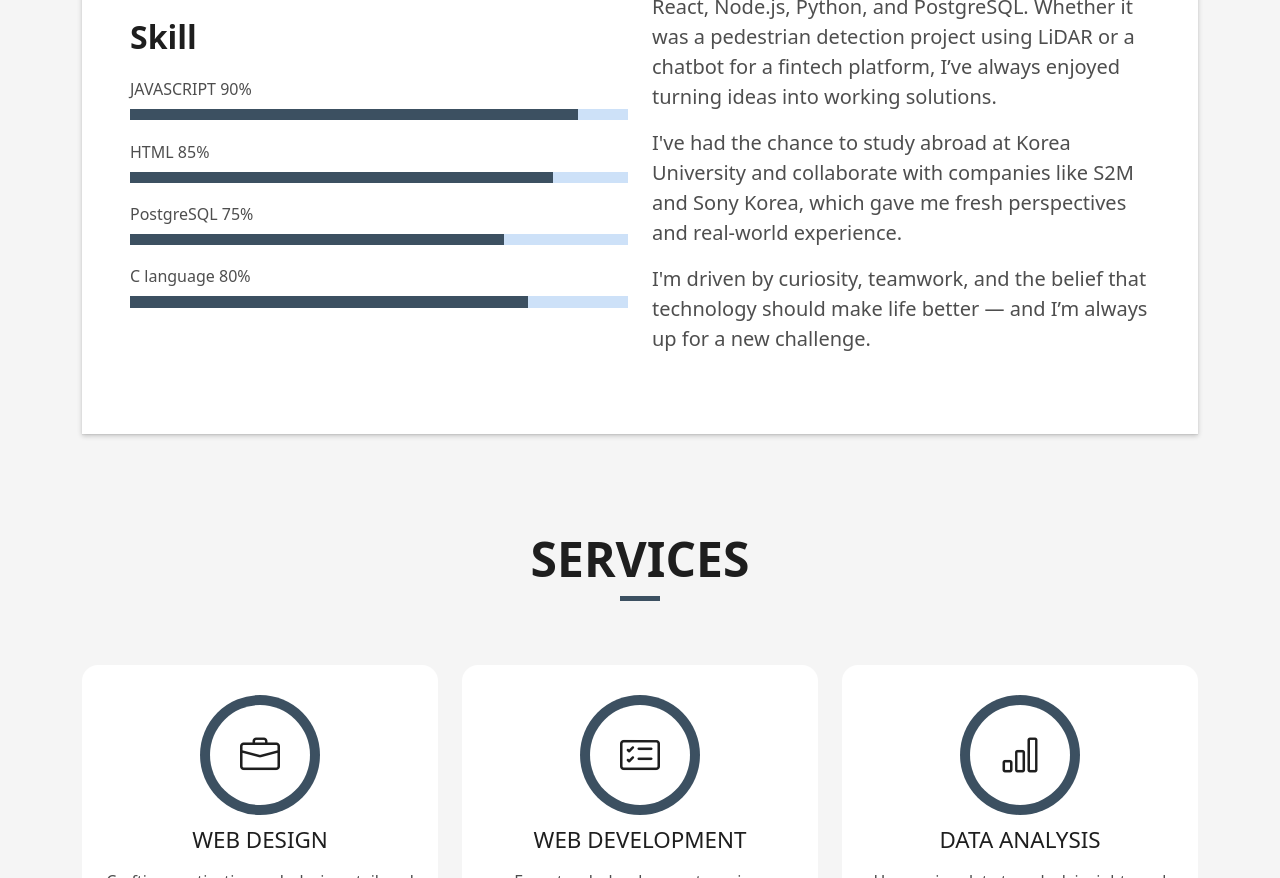
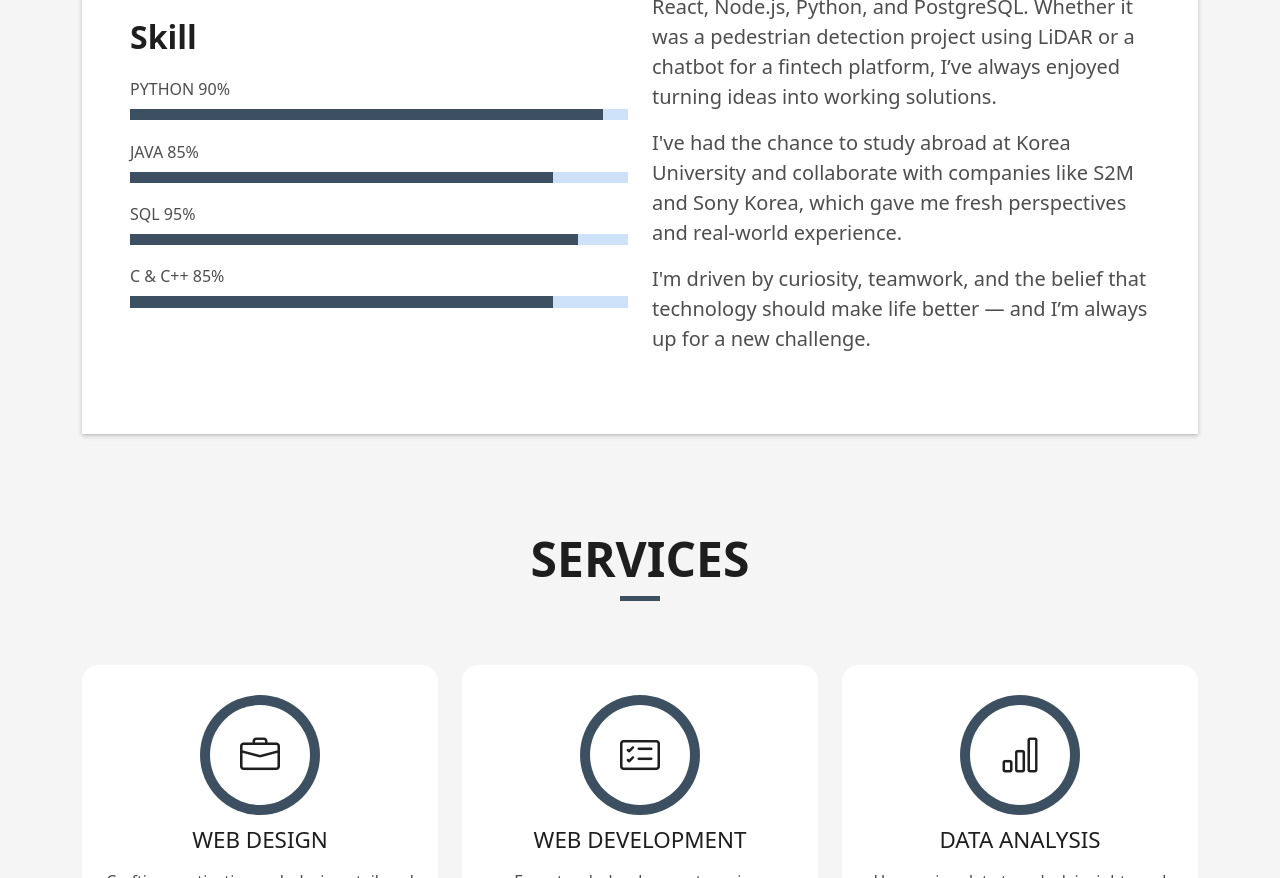
Before and after one commit to Taha-ElBouzidi/Taha-ElBouzidi.github.io, a plain HTML site: page index.html in a window 1280 px wide. Shown: the part 1188-2066 px from the top of the page. Drawn offline with nearby package versions, Linux system fonts and the light colour scheme.

Commit message:
Update index.html

```diff
--- a/index.html
+++ b/index.html
@@ -85,21 +85,21 @@
                   </div>
                   <div class="skill-mf">
                     <p class="title-s" style="font-size: 2rem;">Skill</p>
-                    <span>JAVASCRIPT</span> <span class="pull-right">90%</span>
+                    <span>PYTHON</span> <span class="pull-right">90%</span>
+                    <div class="progress">
+                      <div class="progress-bar" role="progressbar" style="width: 95%" aria-valuenow="95" aria-valuemin="0" aria-valuemax="100"></div>
+                    </div>
+                    <span>JAVA</span> <span class="pull-right">85%</span>
+                    <div class="progress">
+                      <div class="progress-bar" role="progressbar" style="width: 85%;" aria-valuenow="85" aria-valuemin="0" aria-valuemax="100"></div>
+                    </div>
+                    <span>SQL</span> <span class="pull-right">95%</span>
                     <div class="progress">
                       <div class="progress-bar" role="progressbar" style="width: 90%" aria-valuenow="90" aria-valuemin="0" aria-valuemax="100"></div>
                     </div>
-                    <span>HTML</span> <span class="pull-right">85%</span>
+                    <span>C & C++</span> <span class="pull-right">85%</span>
                     <div class="progress">
-                      <div class="progress-bar" role="progressbar" style="width: 85%;" aria-valuenow="85" aria-valuemin="0" aria-valuemax="100"></div>
-                    </div>
-                    <span>PostgreSQL</span> <span class="pull-right">75%</span>
-                    <div class="progress">
-                      <div class="progress-bar" role="progressbar" style="width: 75%" aria-valuenow="75" aria-valuemin="0" aria-valuemax="100"></div>
-                    </div>
-                    <span>C language</span> <span class="pull-right">80%</span>
-                    <div class="progress">
-                      <div class="progress-bar" role="progressbar" style="width: 80%" aria-valuenow="50" aria-valuemin="0" aria-valuemax="100"></div>
+                      <div class="progress-bar" role="progressbar" style="width: 85%" aria-valuenow="85" aria-valuemin="0" aria-valuemax="100"></div>
                     </div>
                   </div>
                 </div>
```
